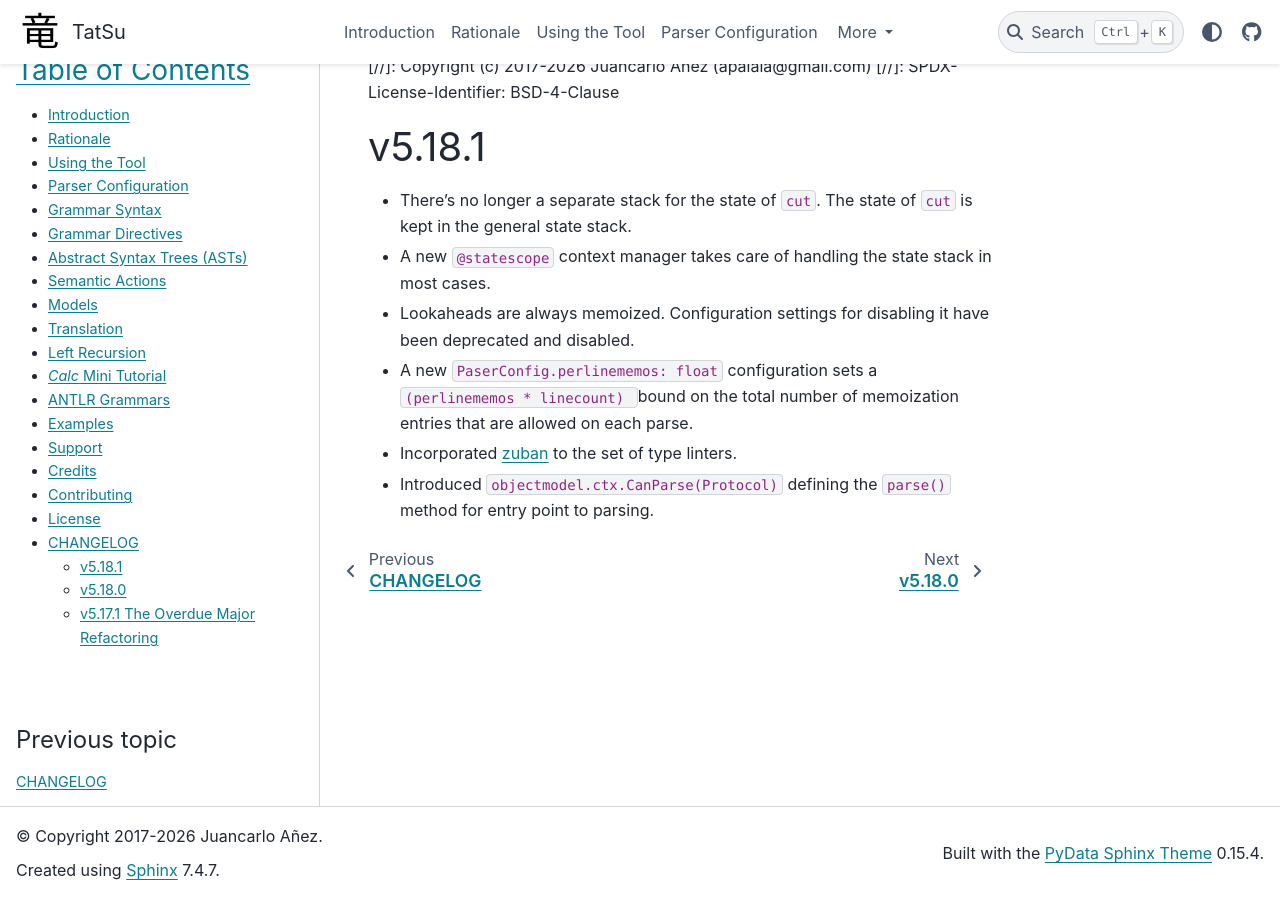
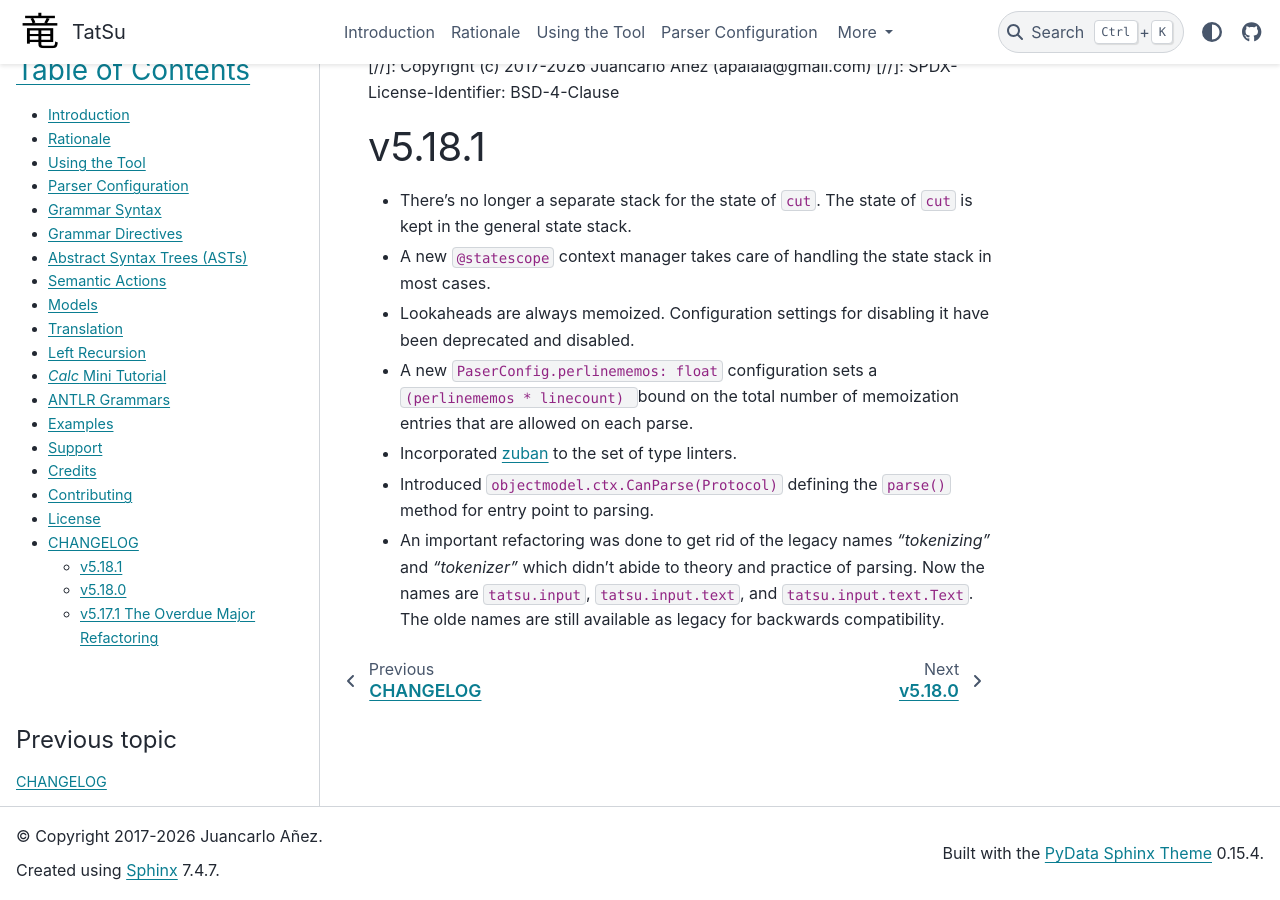
Before and after one commit to neogeny/TatSu, a Sphinx documentation site: the page built from docs/changelog/CHANGELOG_v5.18.1.md, in a window 1280 px wide and 900 px high, scrolled down 94 px. Built offline with Sphinx 7.4.7 and the PyData theme 0.15.4, drawn with Linux system fonts in a browser that asks for light colours; pages that are not in the unit, such as notebooks, are missing from menus.

Commit message:
[changelog] update

```diff
--- a/docs/changelog/CHANGELOG_v5.18.1.md
+++ b/docs/changelog/CHANGELOG_v5.18.1.md
@@ -20,4 +20,9 @@
 - Introduced `objectmodel.ctx.CanParse(Protocol)` defining the `parse()` method
   for entry point to parsing.
 
+- An important refactoring was done to get rid of the legacy names *"tokenizing"*
+  and *"tokenizer"* which didn't abide to theory and practice of parsing. Now the
+  names are `tatsu.input`, `tatsu.input.text`, and `tatsu.input.text.Text`. The
+  olde names are still available as legacy for backwards compatibility.
+
 [zuban]: https://github.com/zubanls/zuban
```
